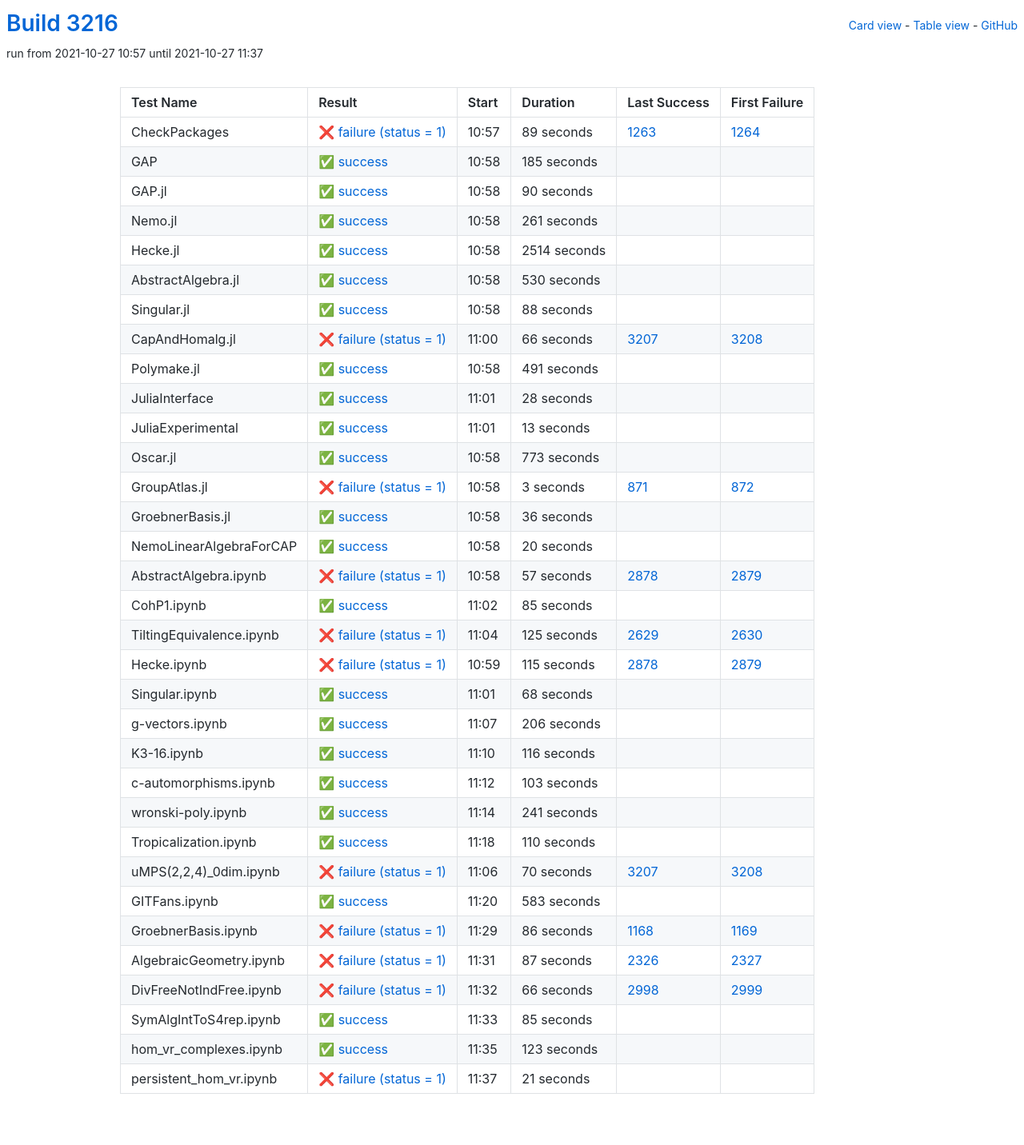
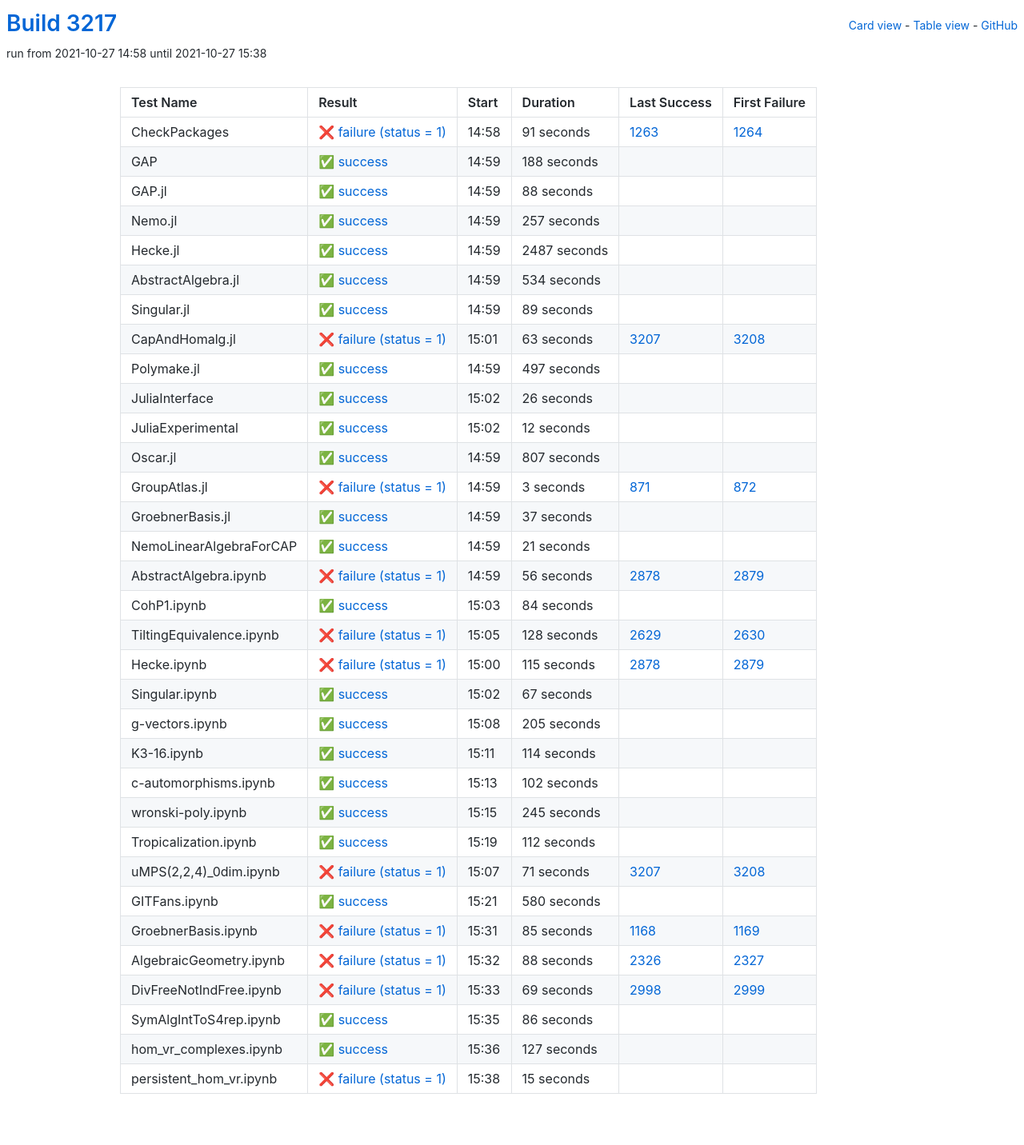
Before and after one commit to oscar-system/oscar-ci-status-stable, a Jekyll site: the page built from table.html, in a window 1280 px wide. Shown: the whole page at 80% size. Built offline with Jekyll 4.4.1, drawn with Linux system fonts in a browser that asks for light colours.

Commit message:
Build #3217

```diff
--- a/_data/ci.yml
+++ b/_data/ci.yml
@@ -1,6 +1,6 @@
 ---
-build: 3216
-build_url: https://oscarci.mathematik.uni-kl.de/job/oscar-stable/3216/
+build: 3217
+build_url: https://oscarci.mathematik.uni-kl.de/job/oscar-stable/3217/
 job: oscar-stable
 organization: oscar-system
 repo: oscar-ci-status-stable
@@ -8,80 +8,32 @@ repourl: https://github.com/oscar-system/oscar-ci-status-stable
 tests:
 - name: CheckPackages
   id: checkpackages
-  log: https://oscarci.mathematik.uni-kl.de/job/oscar-stable/3216/artifact/logs/build-3216/CheckPackages.log
-  start: 2021-10-27 10:57
+  log: https://oscarci.mathematik.uni-kl.de/job/oscar-stable/3217/artifact/logs/build-3217/CheckPackages.log
+  start: 2021-10-27 14:58
   success: false
   exitcode: 1
   status: failure
-  duration: 89
+  duration: 91
   last_success: 1263
   last_success_url: https://oscarci.mathematik.uni-kl.de/job/oscar-stable/1263/
   first_failure: 1264
   first_failure_url: https://oscarci.mathematik.uni-kl.de/job/oscar-stable/1264/
 - name: GAP
   id: gap
-  log: https://oscarci.mathematik.uni-kl.de/job/oscar-stable/3216/artifact/logs/build-3216/GAP.log
-  start: 2021-10-27 10:58
+  log: https://oscarci.mathematik.uni-kl.de/job/oscar-stable/3217/artifact/logs/build-3217/GAP.log
+  start: 2021-10-27 14:59
   success: true
   exitcode: 0
   status: success
-  duration: 185
+  duration: 188
   last_success: false
   last_success_url:
   first_failure: false
   first_failure_url:
 - name: GAP.jl
   id: gap-jl
-  log: https://oscarci.mathematik.uni-kl.de/job/oscar-stable/3216/artifact/logs/build-3216/GAP.jl.log
-  start: 2021-10-27 10:58
-  success: true
-  exitcode: 0
-  status: success
-  duration: 90
-  last_success: false
-  last_success_url:
-  first_failure: false
-  first_failure_url:
-- name: Nemo.jl
-  id: nemo-jl
-  log: https://oscarci.mathematik.uni-kl.de/job/oscar-stable/3216/artifact/logs/build-3216/Nemo.jl.log
-  start: 2021-10-27 10:58
-  success: true
-  exitcode: 0
-  status: success
-  duration: 261
-  last_success: false
-  last_success_url:
-  first_failure: false
-  first_failure_url:
-- name: Hecke.jl
-  id: hecke-jl
-  log: https://oscarci.mathematik.uni-kl.de/job/oscar-stable/3216/artifact/logs/build-3216/Hecke.jl.log
-  start: 2021-10-27 10:58
-  success: true
-  exitcode: 0
-  status: success
-  duration: 2514
-  last_success: false
-  last_success_url:
-  first_failure: false
-  first_failure_url:
-- name: AbstractAlgebra.jl
-  id: abstractalgebra-jl
-  log: https://oscarci.mathematik.uni-kl.de/job/oscar-stable/3216/artifact/logs/build-3216/AbstractAlgebra.jl.log
-  start: 2021-10-27 10:58
-  success: true
-  exitcode: 0
-  status: success
-  duration: 530
-  last_success: false
-  last_success_url:
-  first_failure: false
-  first_failure_url:
-- name: Singular.jl
-  id: singular-jl
-  log: https://oscarci.mathematik.uni-kl.de/job/oscar-stable/3216/artifact/logs/build-3216/Singular.jl.log
-  start: 2021-10-27 10:58
+  log: https://oscarci.mathematik.uni-kl.de/job/oscar-stable/3217/artifact/logs/build-3217/GAP.jl.log
+  start: 2021-10-27 14:59
   success: true
   exitcode: 0
   status: success
@@ -90,70 +42,118 @@ tests:
   last_success_url:
   first_failure: false
   first_failure_url:
+- name: Nemo.jl
+  id: nemo-jl
+  log: https://oscarci.mathematik.uni-kl.de/job/oscar-stable/3217/artifact/logs/build-3217/Nemo.jl.log
+  start: 2021-10-27 14:59
+  success: true
+  exitcode: 0
+  status: success
+  duration: 257
+  last_success: false
+  last_success_url:
+  first_failure: false
+  first_failure_url:
+- name: Hecke.jl
+  id: hecke-jl
+  log: https://oscarci.mathematik.uni-kl.de/job/oscar-stable/3217/artifact/logs/build-3217/Hecke.jl.log
+  start: 2021-10-27 14:59
+  success: true
+  exitcode: 0
+  status: success
+  duration: 2487
+  last_success: false
+  last_success_url:
+  first_failure: false
+  first_failure_url:
+- name: AbstractAlgebra.jl
+  id: abstractalgebra-jl
+  log: https://oscarci.mathematik.uni-kl.de/job/oscar-stable/3217/artifact/logs/build-3217/AbstractAlgebra.jl.log
+  start: 2021-10-27 14:59
+  success: true
+  exitcode: 0
+  status: success
+  duration: 534
+  last_success: false
+  last_success_url:
+  first_failure: false
+  first_failure_url:
+- name: Singular.jl
+  id: singular-jl
+  log: https://oscarci.mathematik.uni-kl.de/job/oscar-stable/3217/artifact/logs/build-3217/Singular.jl.log
+  start: 2021-10-27 14:59
+  success: true
+  exitcode: 0
+  status: success
+  duration: 89
+  last_success: false
+  last_success_url:
+  first_failure: false
+  first_failure_url:
 - name: CapAndHomalg.jl
   id: capandhomalg-jl
-  log: https://oscarci.mathematik.uni-kl.de/job/oscar-stable/3216/artifact/logs/build-3216/CapAndHomalg.jl.log
-  start: 2021-10-27 11:00
+  log: https://oscarci.mathematik.uni-kl.de/job/oscar-stable/3217/artifact/logs/build-3217/CapAndHomalg.jl.log
+  start: 2021-10-27 15:01
   success: false
   exitcode: 1
   status: failure
-  duration: 66
+  duration: 63
   last_success: 3207
   last_success_url: https://oscarci.mathematik.uni-kl.de/job/oscar-stable/3207/
   first_failure: 3208
   first_failure_url: https://oscarci.mathematik.uni-kl.de/job/oscar-stable/3208/
 - name: Polymake.jl
   id: polymake-jl
-  log: https://oscarci.mathematik.uni-kl.de/job/oscar-stable/3216/artifact/logs/build-3216/Polymake.jl.log
-  start: 2021-10-27 10:58
+  log: https://oscarci.mathematik.uni-kl.de/job/oscar-stable/3217/artifact/logs/build-3217/Polymake.jl.log
+  start: 2021-10-27 14:59
   success: true
   exitcode: 0
   status: success
-  duration: 491
+  duration: 497
   last_success: false
   last_success_url:
   first_failure: false
   first_failure_url:
 - name: JuliaInterface
   id: juliainterface
-  log: https://oscarci.mathematik.uni-kl.de/job/oscar-stable/3216/artifact/logs/build-3216/JuliaInterface.log
-  start: 2021-10-27 11:01
+  log: https://oscarci.mathematik.uni-kl.de/job/oscar-stable/3217/artifact/logs/build-3217/JuliaInterface.log
+  start: 2021-10-27 15:02
   success: true
   exitcode: 0
   status: success
-  duration: 28
+  duration: 26
   last_success: false
   last_success_url:
   first_failure: false
   first_failure_url:
 - name: JuliaExperimental
   id: juliaexperimental
-  log: https://oscarci.mathematik.uni-kl.de/job/oscar-stable/3216/artifact/logs/build-3216/JuliaExperimental.log
-  start: 2021-10-27 11:01
+  log: https://oscarci.mathematik.uni-kl.de/job/oscar-stable/3217/artifact/logs/build-3217/JuliaExperimental.log
+  start: 2021-10-27 15:02
   success: true
   exitcode: 0
   status: success
-  duration: 13
+  duration: 12
   last_success: false
   last_success_url:
   first_failure: false
   first_failure_url:
 - name: Oscar.jl
   id: oscar-jl
-  log: https://oscarci.mathematik.uni-kl.de/job/oscar-stable/3216/artifact/logs/build-3216/Oscar.jl.log
-  start: 2021-10-27 10:58
+  log: https://oscarci.mathematik.uni-kl.de/job/oscar-stable/3217/artifact/logs/build-3217/Oscar.jl.log
+  start: 2021-10-27 14:59
   success: true
   exitcode: 0
   status: success
-  duration: 773
+  duration: 807
   last_success: false
   last_success_url:
   first_failure: false
   first_failure_url:
 - name: GroupAtlas.jl
   id: groupatlas-jl
-  log: https://oscarci.mathematik.uni-kl.de/job/oscar-stable/3216/artifact/logs/build-3216/GroupAtlas.jl.log
-  start: 2021-10-27 10:58
+  log: https://oscarci.mathematik.uni-kl.de/job/oscar-stable/3217/artifact/logs/build-3217/GroupAtlas.jl.log
+  start: 2021-10-27 14:59
   success: false
   exitcode: 1
   status: failure
@@ -164,68 +164,68 @@ tests:
   first_failure_url: https://oscarci.mathematik.uni-kl.de/job/oscar-stable/872/
 - name: GroebnerBasis.jl
   id: groebnerbasis-jl
-  log: https://oscarci.mathematik.uni-kl.de/job/oscar-stable/3216/artifact/logs/build-3216/GroebnerBasis.jl.log
-  start: 2021-10-27 10:58
+  log: https://oscarci.mathematik.uni-kl.de/job/oscar-stable/3217/artifact/logs/build-3217/GroebnerBasis.jl.log
+  start: 2021-10-27 14:59
   success: true
   exitcode: 0
   status: success
-  duration: 36
+  duration: 37
   last_success: false
   last_success_url:
   first_failure: false
   first_failure_url:
 - name: NemoLinearAlgebraForCAP
   id: nemolinearalgebraforcap
-  log: https://oscarci.mathematik.uni-kl.de/job/oscar-stable/3216/artifact/logs/build-3216/NemoLinearAlgebraForCAP.log
-  start: 2021-10-27 10:58
+  log: https://oscarci.mathematik.uni-kl.de/job/oscar-stable/3217/artifact/logs/build-3217/NemoLinearAlgebraForCAP.log
+  start: 2021-10-27 14:59
   success: true
   exitcode: 0
   status: success
-  duration: 20
+  duration: 21
   last_success: false
   last_success_url:
   first_failure: false
   first_failure_url:
 - name: AbstractAlgebra.ipynb
   id: abstractalgebra-ipynb
-  log: https://oscarci.mathematik.uni-kl.de/job/oscar-stable/3216/artifact/logs/build-3216/AbstractAlgebra.ipynb.log
-  start: 2021-10-27 10:58
+  log: https://oscarci.mathematik.uni-kl.de/job/oscar-stable/3217/artifact/logs/build-3217/AbstractAlgebra.ipynb.log
+  start: 2021-10-27 14:59
   success: false
   exitcode: 1
   status: failure
-  duration: 57
+  duration: 56
   last_success: 2878
   last_success_url: https://oscarci.mathematik.uni-kl.de/job/oscar-stable/2878/
   first_failure: 2879
   first_failure_url: https://oscarci.mathematik.uni-kl.de/job/oscar-stable/2879/
 - name: CohP1.ipynb
   id: cohp1-ipynb
-  log: https://oscarci.mathematik.uni-kl.de/job/oscar-stable/3216/artifact/logs/build-3216/CohP1.ipynb.log
-  start: 2021-10-27 11:02
+  log: https://oscarci.mathematik.uni-kl.de/job/oscar-stable/3217/artifact/logs/build-3217/CohP1.ipynb.log
+  start: 2021-10-27 15:03
   success: true
   exitcode: 0
   status: success
-  duration: 85
+  duration: 84
   last_success: false
   last_success_url:
   first_failure: false
   first_failure_url:
 - name: TiltingEquivalence.ipynb
   id: tiltingequivalence-ipynb
-  log: https://oscarci.mathematik.uni-kl.de/job/oscar-stable/3216/artifact/logs/build-3216/TiltingEquivalence.ipynb.log
-  start: 2021-10-27 11:04
+  log: https://oscarci.mathematik.uni-kl.de/job/oscar-stable/3217/artifact/logs/build-3217/TiltingEquivalence.ipynb.log
+  start: 2021-10-27 15:05
   success: false
   exitcode: 1
   status: failure
-  duration: 125
+  duration: 128
   last_success: 2629
   last_success_url: https://oscarci.mathematik.uni-kl.de/job/oscar-stable/2629/
   first_failure: 2630
   first_failure_url: https://oscarci.mathematik.uni-kl.de/job/oscar-stable/2630/
 - name: Hecke.ipynb
   id: hecke-ipynb
-  log: https://oscarci.mathematik.uni-kl.de/job/oscar-stable/3216/artifact/logs/build-3216/Hecke.ipynb.log
-  start: 2021-10-27 10:59
+  log: https://oscarci.mathematik.uni-kl.de/job/oscar-stable/3217/artifact/logs/build-3217/Hecke.ipynb.log
+  start: 2021-10-27 15:00
   success: false
   exitcode: 1
   status: failure
@@ -236,168 +236,168 @@ tests:
   first_failure_url: https://oscarci.mathematik.uni-kl.de/job/oscar-stable/2879/
 - name: Singular.ipynb
   id: singular-ipynb
-  log: https://oscarci.mathematik.uni-kl.de/job/oscar-stable/3216/artifact/logs/build-3216/Singular.ipynb.log
-  start: 2021-10-27 11:01
+  log: https://oscarci.mathematik.uni-kl.de/job/oscar-stable/3217/artifact/logs/build-3217/Singular.ipynb.log
+  start: 2021-10-27 15:02
   success: true
   exitcode: 0
   status: success
-  duration: 68
+  duration: 67
   last_success: false
   last_success_url:
   first_failure: false
   first_failure_url:
 - name: g-vectors.ipynb
   id: g-vectors-ipynb
-  log: https://oscarci.mathematik.uni-kl.de/job/oscar-stable/3216/artifact/logs/build-3216/g-vectors.ipynb.log
-  start: 2021-10-27 11:07
+  log: https://oscarci.mathematik.uni-kl.de/job/oscar-stable/3217/artifact/logs/build-3217/g-vectors.ipynb.log
+  start: 2021-10-27 15:08
   success: true
   exitcode: 0
   status: success
-  duration: 206
+  duration: 205
   last_success: false
   last_success_url:
   first_failure: false
   first_failure_url:
 - name: K3-16.ipynb
   id: k3-16-ipynb
-  log: https://oscarci.mathematik.uni-kl.de/job/oscar-stable/3216/artifact/logs/build-3216/K3-16.ipynb.log
-  start: 2021-10-27 11:10
+  log: https://oscarci.mathematik.uni-kl.de/job/oscar-stable/3217/artifact/logs/build-3217/K3-16.ipynb.log
+  start: 2021-10-27 15:11
   success: true
   exitcode: 0
   status: success
-  duration: 116
+  duration: 114
   last_success: false
   last_success_url:
   first_failure: false
   first_failure_url:
 - name: c-automorphisms.ipynb
   id: c-automorphisms-ipynb
-  log: https://oscarci.mathematik.uni-kl.de/job/oscar-stable/3216/artifact/logs/build-3216/c-automorphisms.ipynb.log
-  start: 2021-10-27 11:12
+  log: https://oscarci.mathematik.uni-kl.de/job/oscar-stable/3217/artifact/logs/build-3217/c-automorphisms.ipynb.log
+  start: 2021-10-27 15:13
   success: true
   exitcode: 0
   status: success
-  duration: 103
+  duration: 102
   last_success: false
   last_success_url:
   first_failure: false
   first_failure_url:
 - name: wronski-poly.ipynb
   id: wronski-poly-ipynb
-  log: https://oscarci.mathematik.uni-kl.de/job/oscar-stable/3216/artifact/logs/build-3216/wronski-poly.ipynb.log
-  start: 2021-10-27 11:14
+  log: https://oscarci.mathematik.uni-kl.de/job/oscar-stable/3217/artifact/logs/build-3217/wronski-poly.ipynb.log
+  start: 2021-10-27 15:15
   success: true
   exitcode: 0
   status: success
-  duration: 241
+  duration: 245
   last_success: false
   last_success_url:
   first_failure: false
   first_failure_url:
 - name: Tropicalization.ipynb
   id: tropicalization-ipynb
-  log: https://oscarci.mathematik.uni-kl.de/job/oscar-stable/3216/artifact/logs/build-3216/Tropicalization.ipynb.log
-  start: 2021-10-27 11:18
+  log: https://oscarci.mathematik.uni-kl.de/job/oscar-stable/3217/artifact/logs/build-3217/Tropicalization.ipynb.log
+  start: 2021-10-27 15:19
   success: true
   exitcode: 0
   status: success
-  duration: 110
+  duration: 112
   last_success: false
   last_success_url:
   first_failure: false
   first_failure_url:
 - name: uMPS(2,2,4)_0dim.ipynb
   id: umps-2-2-4-0dim-ipynb
-  log: https://oscarci.mathematik.uni-kl.de/job/oscar-stable/3216/artifact/logs/build-3216/uMPS-2-2-4-_0dim.ipynb.log
-  start: 2021-10-27 11:06
+  log: https://oscarci.mathematik.uni-kl.de/job/oscar-stable/3217/artifact/logs/build-3217/uMPS-2-2-4-_0dim.ipynb.log
+  start: 2021-10-27 15:07
   success: false
   exitcode: 1
   status: failure
-  duration: 70
+  duration: 71
   last_success: 3207
   last_success_url: https://oscarci.mathematik.uni-kl.de/job/oscar-stable/3207/
   first_failure: 3208
   first_failure_url: https://oscarci.mathematik.uni-kl.de/job/oscar-stable/3208/
 - name: GITFans.ipynb
   id: gitfans-ipynb
-  log: https://oscarci.mathematik.uni-kl.de/job/oscar-stable/3216/artifact/logs/build-3216/GITFans.ipynb.log
-  start: 2021-10-27 11:20
+  log: https://oscarci.mathematik.uni-kl.de/job/oscar-stable/3217/artifact/logs/build-3217/GITFans.ipynb.log
+  start: 2021-10-27 15:21
   success: true
   exitcode: 0
   status: success
-  duration: 583
+  duration: 580
   last_success: false
   last_success_url:
   first_failure: false
   first_failure_url:
 - name: GroebnerBasis.ipynb
   id: groebnerbasis-ipynb
-  log: https://oscarci.mathematik.uni-kl.de/job/oscar-stable/3216/artifact/logs/build-3216/GroebnerBasis.ipynb.log
-  start: 2021-10-27 11:29
+  log: https://oscarci.mathematik.uni-kl.de/job/oscar-stable/3217/artifact/logs/build-3217/GroebnerBasis.ipynb.log
+  start: 2021-10-27 15:31
   success: false
   exitcode: 1
   status: failure
-  duration: 86
+  duration: 85
   last_success: 1168
   last_success_url: https://oscarci.mathematik.uni-kl.de/job/oscar-stable/1168/
   first_failure: 1169
   first_failure_url: https://oscarci.mathematik.uni-kl.de/job/oscar-stable/1169/
 - name: AlgebraicGeometry.ipynb
   id: algebraicgeometry-ipynb
-  log: https://oscarci.mathematik.uni-kl.de/job/oscar-stable/3216/artifact/logs/build-3216/AlgebraicGeometry.ipynb.log
-  start: 2021-10-27 11:31
+  log: https://oscarci.mathematik.uni-kl.de/job/oscar-stable/3217/artifact/logs/build-3217/AlgebraicGeometry.ipynb.log
+  start: 2021-10-27 15:32
   success: false
   exitcode: 1
   status: failure
-  duration: 87
+  duration: 88
   last_success: 2326
   last_success_url: https://oscarci.mathematik.uni-kl.de/job/oscar-stable/2326/
   first_failure: 2327
   first_failure_url: https://oscarci.mathematik.uni-kl.de/job/oscar-stable/2327/
 - name: DivFreeNotIndFree.ipynb
   id: divfreenotindfree-ipynb
-  log: https://oscarci.mathematik.uni-kl.de/job/oscar-stable/3216/artifact/logs/build-3216/DivFreeNotIndFree.ipynb.log
-  start: 2021-10-27 11:32
+  log: https://oscarci.mathematik.uni-kl.de/job/oscar-stable/3217/artifact/logs/build-3217/DivFreeNotIndFree.ipynb.log
+  start: 2021-10-27 15:33
   success: false
   exitcode: 1
   status: failure
-  duration: 66
+  duration: 69
   last_success: 2998
   last_success_url: https://oscarci.mathematik.uni-kl.de/job/oscar-stable/2998/
   first_failure: 2999
   first_failure_url: https://oscarci.mathematik.uni-kl.de/job/oscar-stable/2999/
 - name: SymAlgIntToS4rep.ipynb
   id: symalginttos4rep-ipynb
-  log: https://oscarci.mathematik.uni-kl.de/job/oscar-stable/3216/artifact/logs/build-3216/SymAlgIntToS4rep.ipynb.log
-  start: 2021-10-27 11:33
+  log: https://oscarci.mathematik.uni-kl.de/job/oscar-stable/3217/artifact/logs/build-3217/SymAlgIntToS4rep.ipynb.log
+  start: 2021-10-27 15:35
   success: true
   exitcode: 0
   status: success
-  duration: 85
+  duration: 86
   last_success: false
   last_success_url:
   first_failure: false
   first_failure_url:
 - name: hom_vr_complexes.ipynb
   id: hom-vr-complexes-ipynb
-  log: https://oscarci.mathematik.uni-kl.de/job/oscar-stable/3216/artifact/logs/build-3216/hom_vr_complexes.ipynb.log
-  start: 2021-10-27 11:35
+  log: https://oscarci.mathematik.uni-kl.de/job/oscar-stable/3217/artifact/logs/build-3217/hom_vr_complexes.ipynb.log
+  start: 2021-10-27 15:36
   success: true
   exitcode: 0
   status: success
-  duration: 123
+  duration: 127
   last_success: false
   last_success_url:
   first_failure: false
   first_failure_url:
 - name: persistent_hom_vr.ipynb
   id: persistent-hom-vr-ipynb
-  log: https://oscarci.mathematik.uni-kl.de/job/oscar-stable/3216/artifact/logs/build-3216/persistent_hom_vr.ipynb.log
-  start: 2021-10-27 11:37
+  log: https://oscarci.mathematik.uni-kl.de/job/oscar-stable/3217/artifact/logs/build-3217/persistent_hom_vr.ipynb.log
+  start: 2021-10-27 15:38
   success: false
   exitcode: 1
   status: failure
-  duration: 21
+  duration: 15
   last_success: false
   last_success_url:
   first_failure: false
```
Also changed, not shown: README.md.
